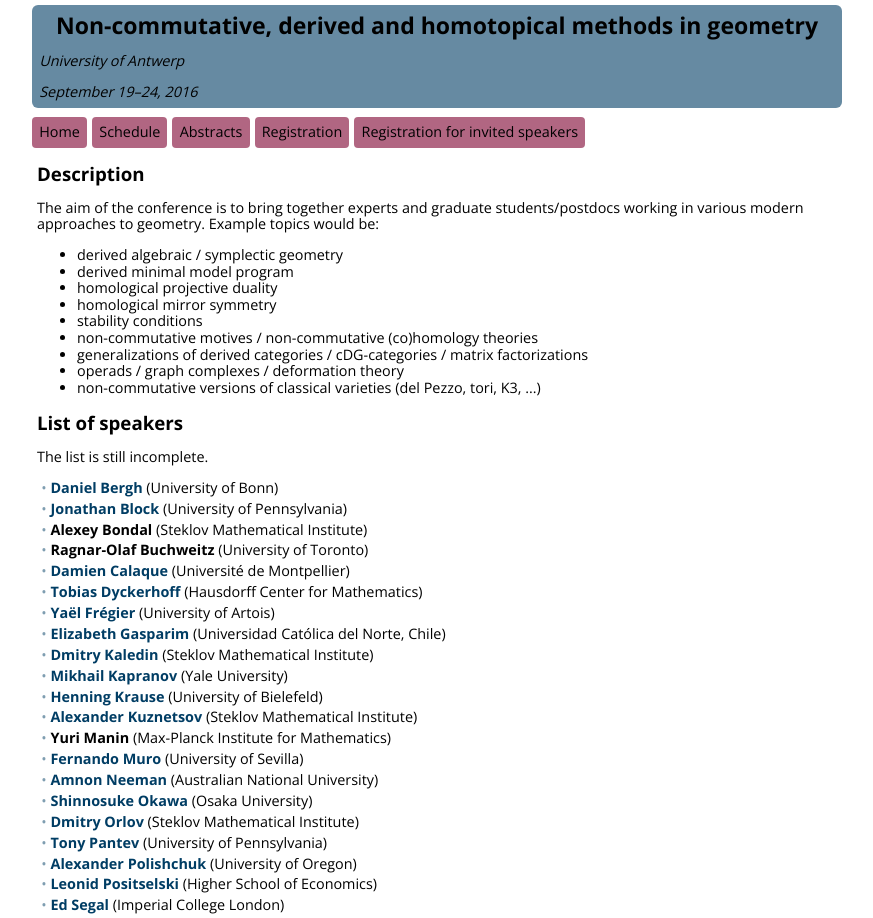
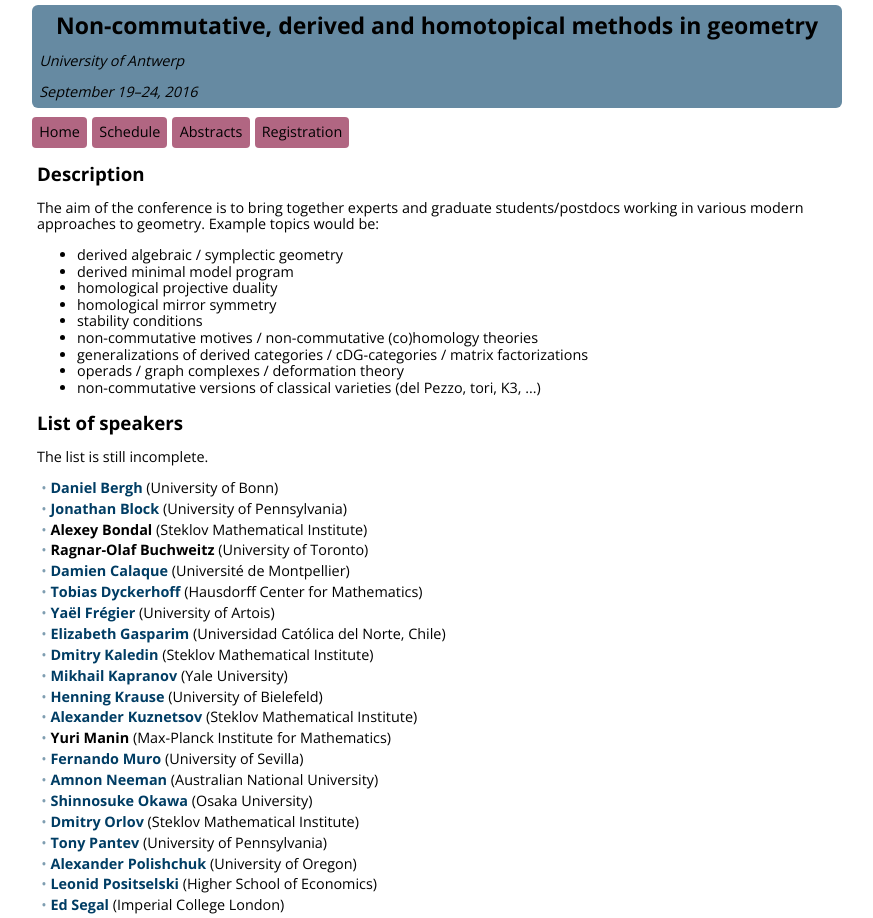
Before and after one commit to ncag-info/antwerp-2016, a Jekyll site: the page built from index.html, in a window 1280 px wide. Shown: the top 918 px of the page, without its empty margins (203-1076 px from the left). Built offline with Jekyll 4.4.1, drawn with Linux system fonts in a browser that asks for light colours; nearby versions of some CDN libraries; library files that are not in the unit come from our copies.

Commit message:
Remove registration for registered speakers

```diff
--- a/_includes/header.html
+++ b/_includes/header.html
@@ -11,6 +11,5 @@
     <li><a href="schedule.html">Schedule</a>
     <li><a href="abstracts.html">Abstracts</a>
     <li><a href="registration.html">Registration</a>
-    <li><a href="registration-invited.html">Registration for invited speakers</a>
   </ul>
 </nav>
```
